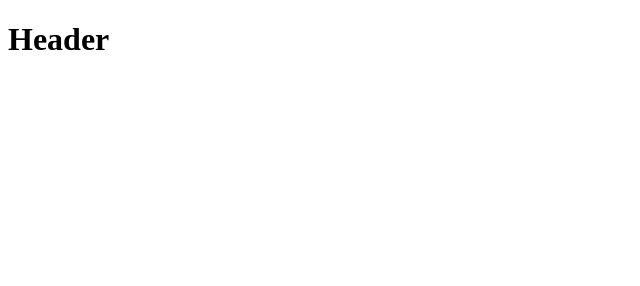
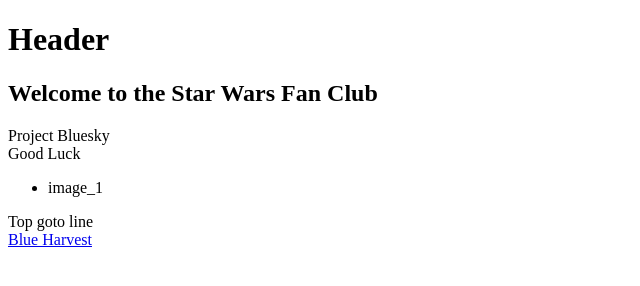
Before and after one commit to JDiggs1990/MySimpleSite, a plain HTML site: page semanticHtml/index.html in a window 1280 px wide. Shown: the whole page, without its empty margins (0-640 px from the left). Drawn offline with Linux system fonts and the light colour scheme.

Commit message:
Framework of page, working backwards

```diff
--- a/semanticHtml/index.html
+++ b/semanticHtml/index.html
@@ -6,5 +6,36 @@
     </head>
     <body>
         <h1> Header</h1>
+
+        <section></section>
+        <h2>Welcome to the Star Wars Fan Club</h2>
+        <nav <a href="" target= "_blank"> Project Bluesky</a> </nav>
+
+
+        <main>
+            <article>Good Luck</article>
+        </main>
+
+        <ul>
+            <li>  image_1          </li>
+        </ul>
+
+
+        <section>
+            <p>
+
+            </p>
+        </section>
+
+
     </body>
+
+
+    <footer>
+        <nav>
+            Top goto line
+        </nav>
+
+        <a href="https://en.wikipedia.org/wiki/Return_of_the_Jedi" target="_blank">Blue Harvest</a>
+    </footer>
 </html>
```
Also changed, not shown: semanticHtml/images/StarWarsPoster1977.jpg (added), semanticHtml/images/Star_Wars_Logo.png (added).
